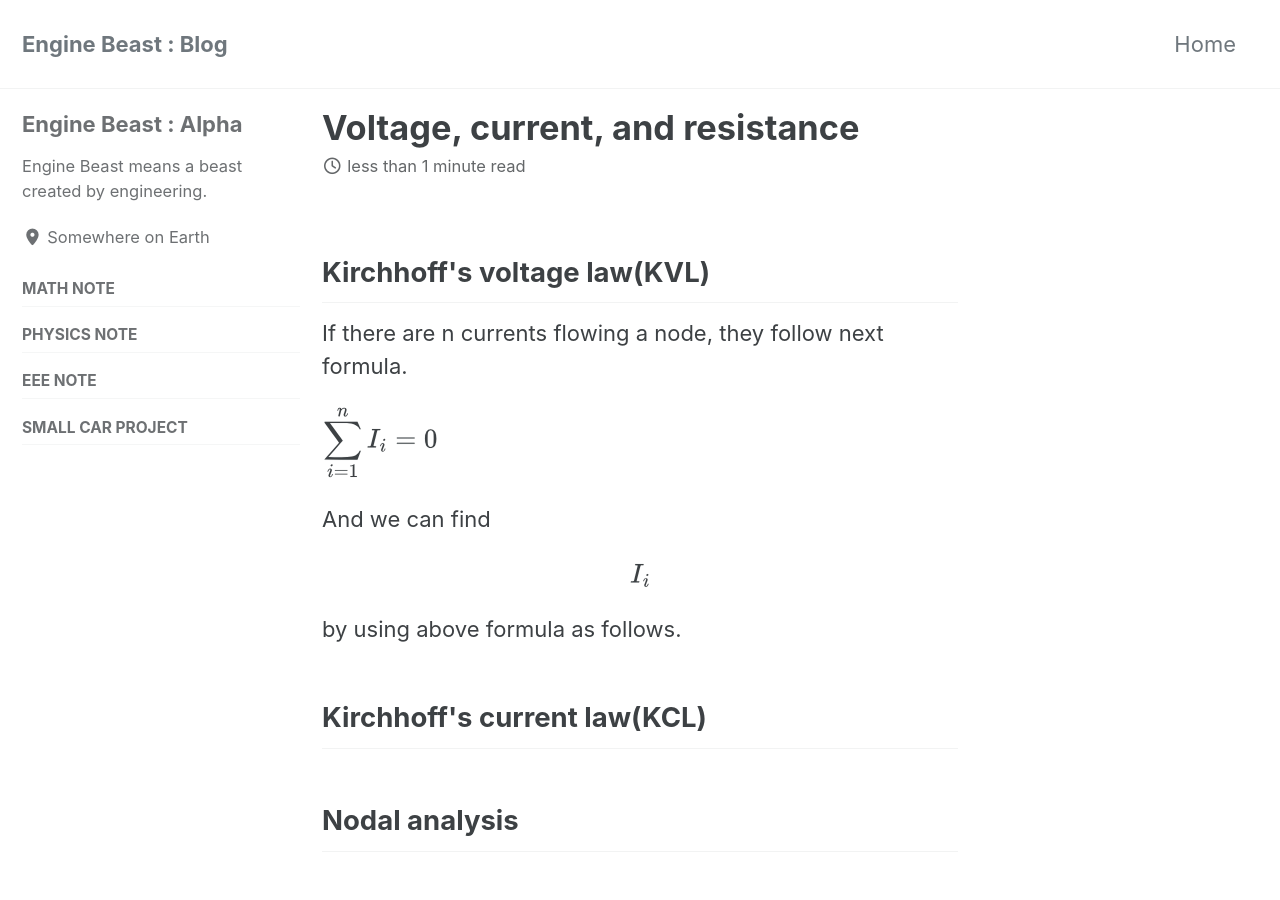
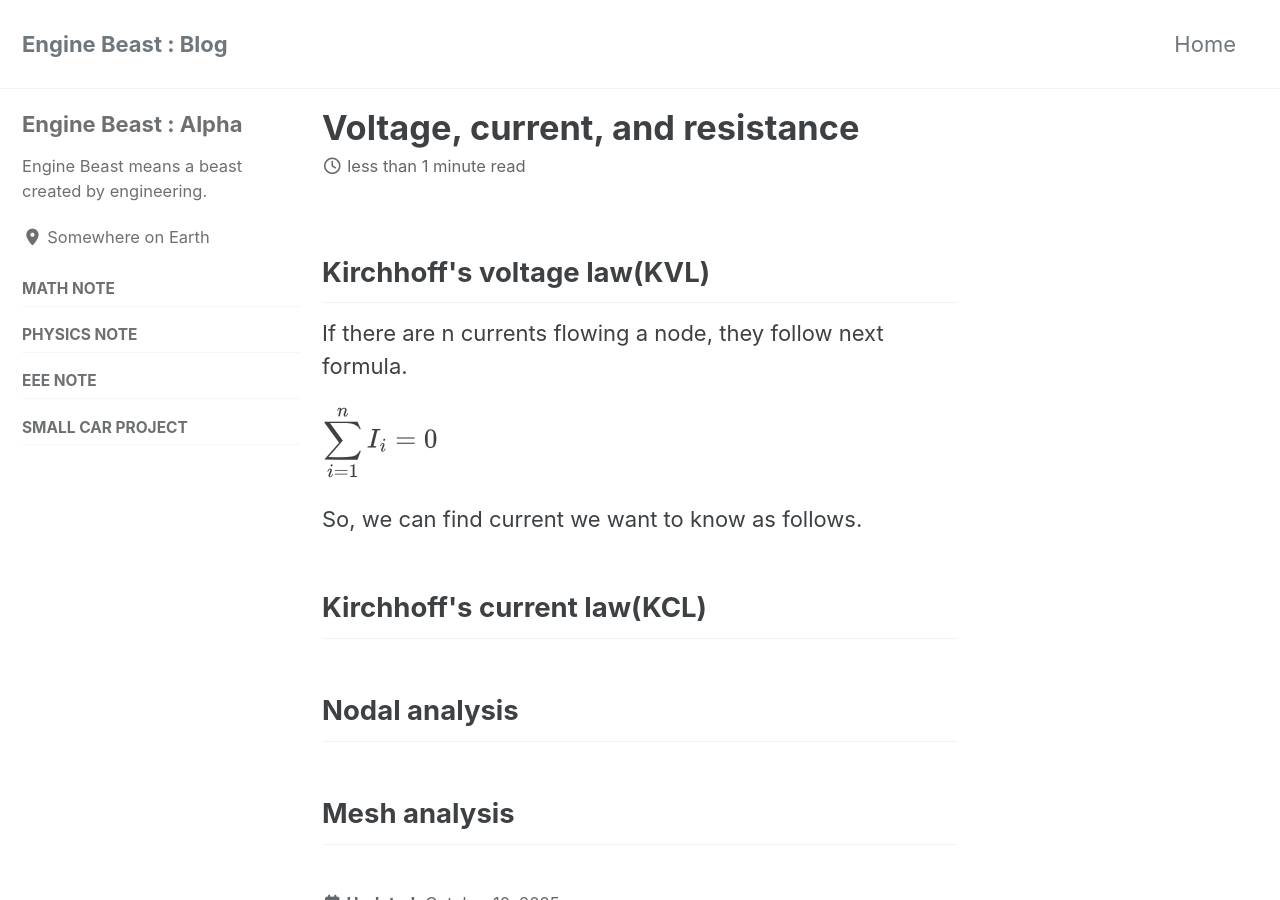
Before and after one commit to enginebeast/enginebeast.github.io, a Jekyll site: the page built from _posts/2025-10-10-vir.html, in a window 1280 px wide and 900 px high. Built offline with Jekyll 4.4.1, drawn with Linux system fonts in a browser that asks for light colours; cached includes are drawn as plain includes.

Commit message:
Edit Latex error

```diff
--- a/_posts/2025-10-10-vir.html
+++ b/_posts/2025-10-10-vir.html
@@ -14,7 +14,7 @@ $$
 \end{flalign*}
 $$
 
-And we can find $$I_i$$ by using above formula as follows.
+So, we can find current we want to know as follows.
 
 <h2>Kirchhoff's current law(KCL)</h2>
 
```
